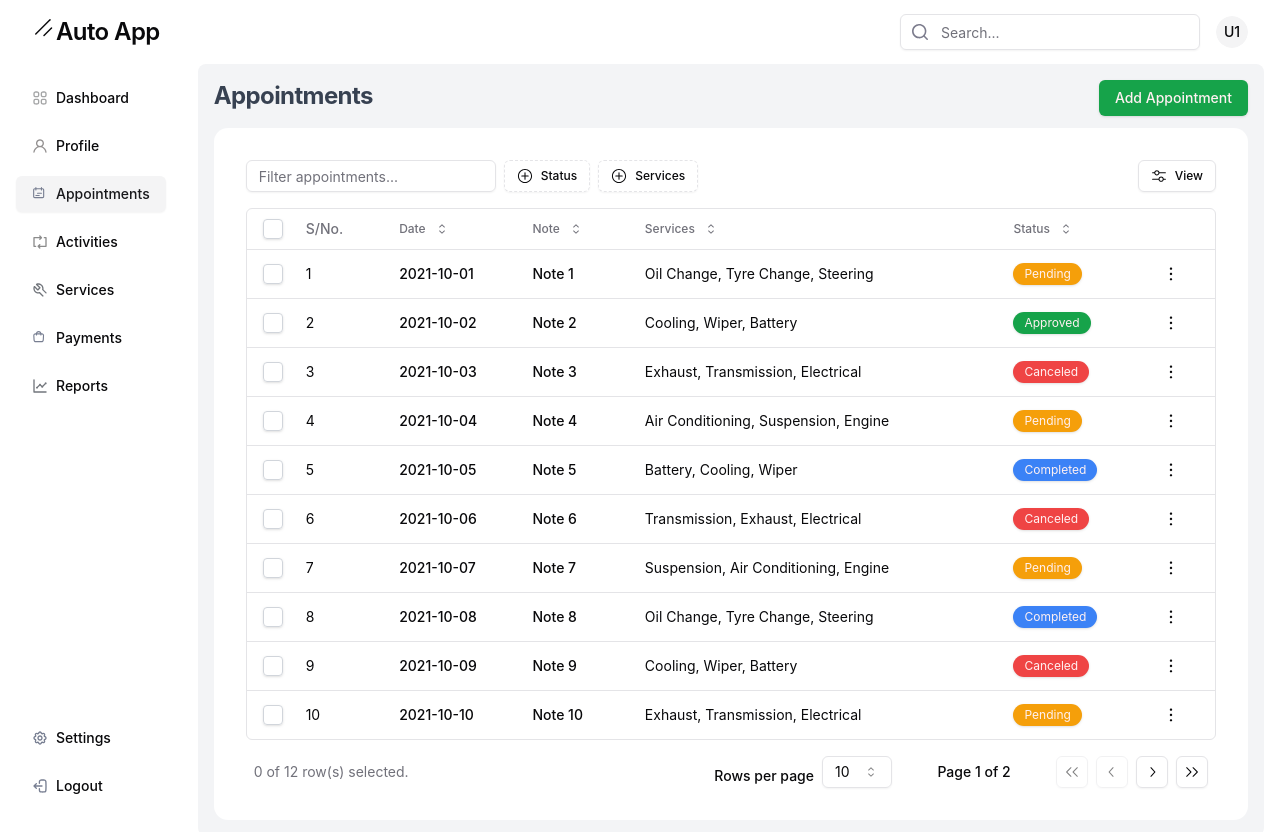
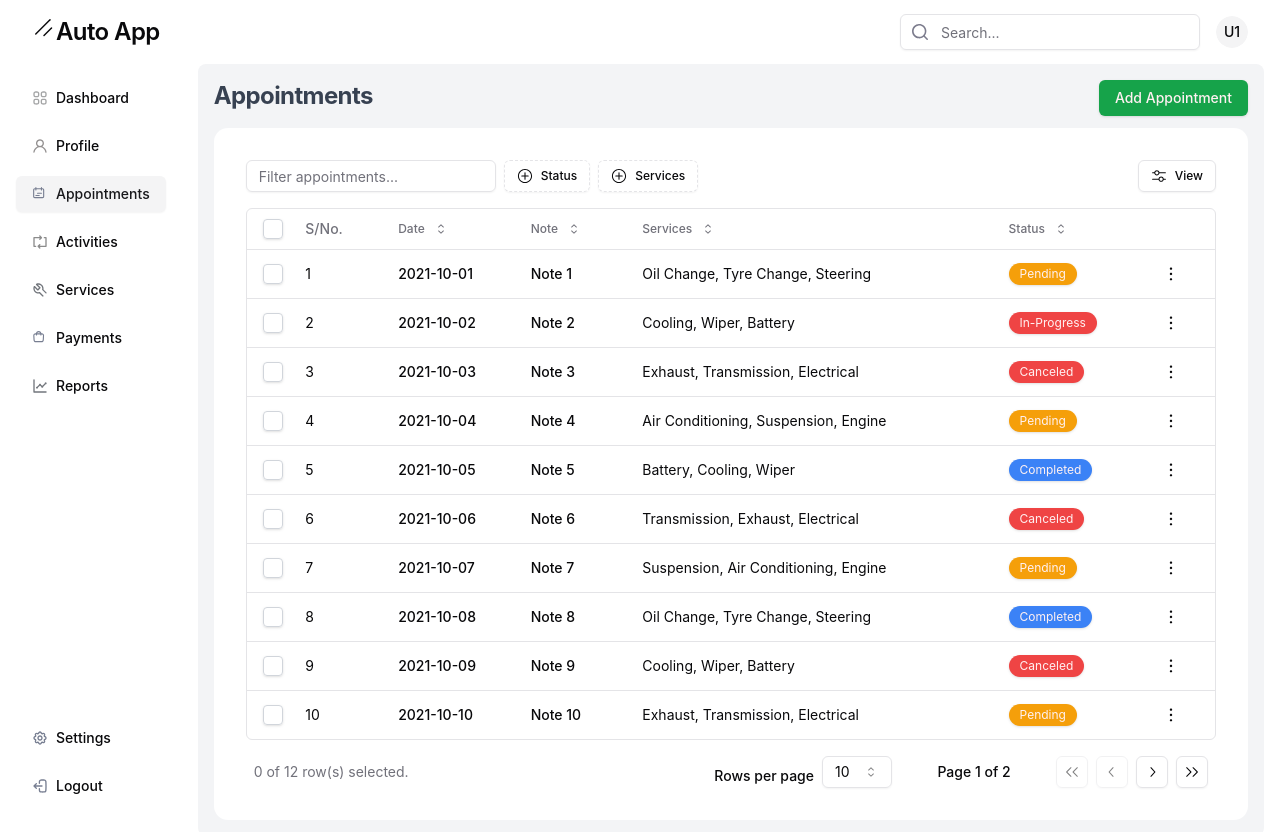
Before and after one commit to CeeJayyy007/auto-app-frontend, a React (Vite) app: page /appointments in a window 1280 px wide. Shown: the top 832 px of the page. Built offline with nearby package versions, Linux system fonts and the light colour scheme; sample sign-in values are in the browser's storage.

Commit message:
fix: update colum and data for appointments

```diff
--- a/src/components/appointment/column.jsx
+++ b/src/components/appointment/column.jsx
@@ -85,7 +85,7 @@ export const columns = [
       }
 
       return (
-        <div className="flex items-center">
+        <div className="flex items-center max-w-[400px] truncate">
           <span>{commaSeparatedArray(row.getValue('services'))}</span>
         </div>
       );
--- a/src/components/appointment/data.js
+++ b/src/components/appointment/data.js
@@ -4,8 +4,8 @@ export const statuses = [
     label: 'Pending'
   },
   {
-    value: 'approved',
-    label: 'Approved'
+    value: 'in-progress',
+    label: 'In-Progress'
   },
   {
     value: 'canceled',
@@ -89,7 +89,7 @@ export const appointmentData = [
     date: '2021-10-02',
     note: 'Note 2',
     services: ['Cooling', 'Wiper', 'Battery'],
-    status: 'approved'
+    status: 'in-progress'
   },
   {
     id: 3,
@@ -152,7 +152,7 @@ export const appointmentData = [
     date: '2021-10-11',
     note: 'Note 11',
     services: ['Tyre Change', 'Steering', 'Oil Change'],
-    status: 'approved'
+    status: 'in-progress'
   },
   {
     id: 12,
```
